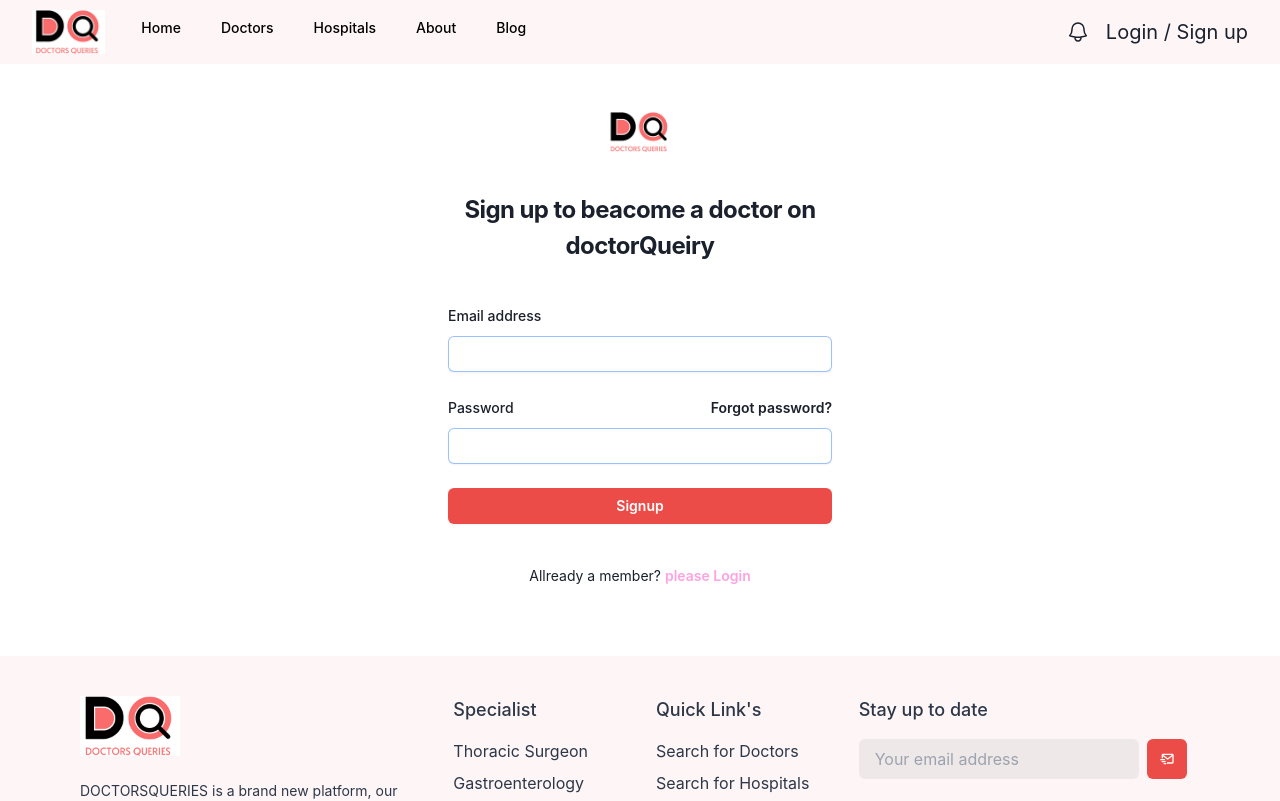
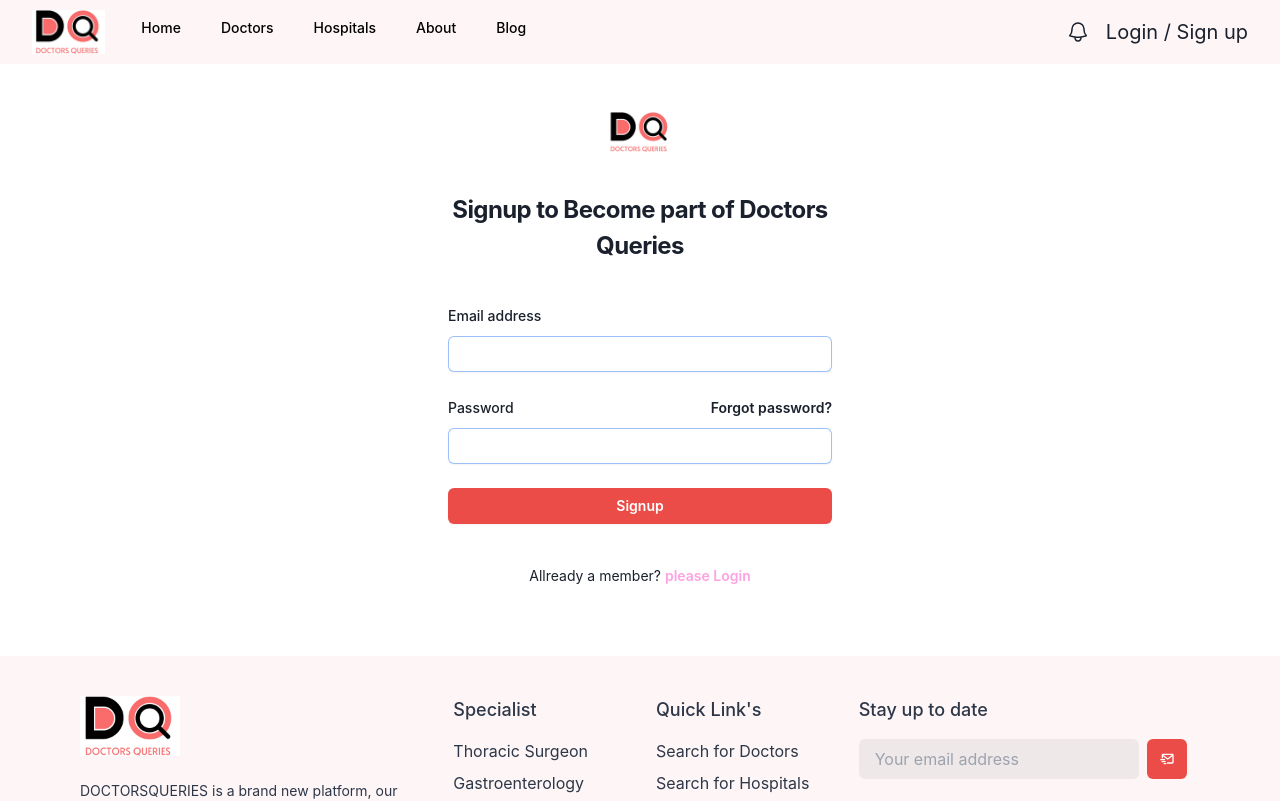
Before and after one commit to Fcrgroupdq/frontendDQ, a React (Create React App) app: page /doctor-dashboard-signup in a window 1280 px wide. Shown: the top 801 px of the page. Built offline with nearby package versions, Linux system fonts and the light colour scheme.

Commit message:
Update DoctorDashboardSignup.jsx
Dq Singup

```diff
--- a/src/pages/DoctorDashboardSignup.jsx
+++ b/src/pages/DoctorDashboardSignup.jsx
@@ -130,7 +130,7 @@
             alt="Your Company"
           />
           <h2 className="mt-10 text-center text-2xl font-bold leading-9 tracking-tight text-gray-900">
-            Sign up to beacome a doctor on doctorQueiry
+            Signup to Become part of Doctors Queries
           </h2>
         </div>
 
@@ -207,7 +207,7 @@
                   </PinInput>
                 </HStack>
                 <Button onClick={handleOtpVerify} colorScheme="red">
-                  {otpLoding ? <Spinner /> : "verify OTP"}
+                  {otpLoding ? <Spinner /> : "Verify OTP"}
                 </Button>
               </Box>
             ) : (
```
